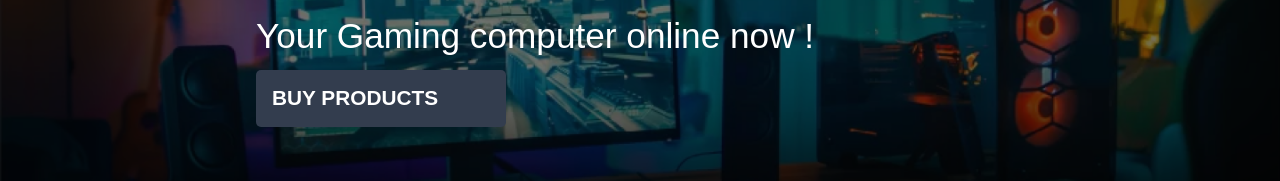
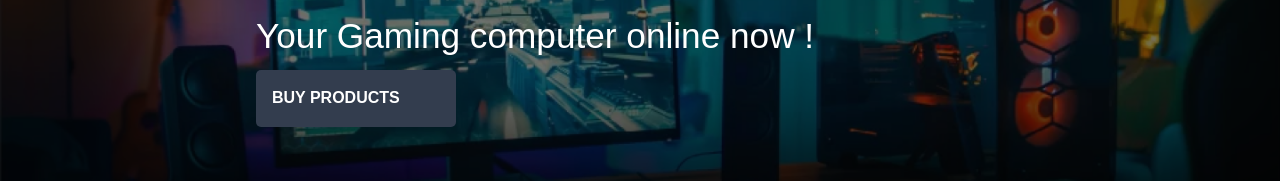
Before and after one commit to MiguelSperle/HXZstore, a React (Vite) app: page / in a window 1280 px wide. Shown: the part 263-444 px from the top of the page. Built offline with nearby package versions, Linux system fonts and the light colour scheme; no server answers; what miragejs would draw is missing.

Commit message:
Atualizado

```diff
--- a/src/components/Layout/Home/_home.scss
+++ b/src/components/Layout/Home/_home.scss
@@ -155,6 +155,10 @@
     height: 57px;
     transition: all 0.5s ease;
 
+    @media screen and (min-width: 1201px) {
+        width: 200px;
+    }
+
     @media screen and (min-width: 1025px) and (max-width: 1200px) {
         width: 230px;
      }
@@ -178,6 +182,10 @@
     font-weight: bold;
     font-size: 1.3rem;
 
+    @media screen and (min-width: 1201px) {
+        font-size: 1rem;
+    }
+
     @media screen and (min-width: 1025px) and (max-width: 1200px) {
         font-size: 1.2rem;
     }
--- a/src/index.css
+++ b/src/index.css
@@ -307,6 +307,11 @@ nav ul {
   height: 57px;
   transition: all 0.5s ease;
 }
+@media screen and (min-width: 1201px) {
+  .content-text button {
+    width: 200px;
+  }
+}
 @media screen and (min-width: 1025px) and (max-width: 1200px) {
   .content-text button {
     width: 230px;
@@ -331,6 +336,11 @@ nav ul {
   color: rgb(255, 255, 255);
   font-weight: bold;
   font-size: 1.3rem;
+}
+@media screen and (min-width: 1201px) {
+  .content-text a button {
+    font-size: 1rem;
+  }
 }
 @media screen and (min-width: 1025px) and (max-width: 1200px) {
   .content-text a button {
```
Also changed, not shown: 1 other file (tests, documents, lock files or other folders).
